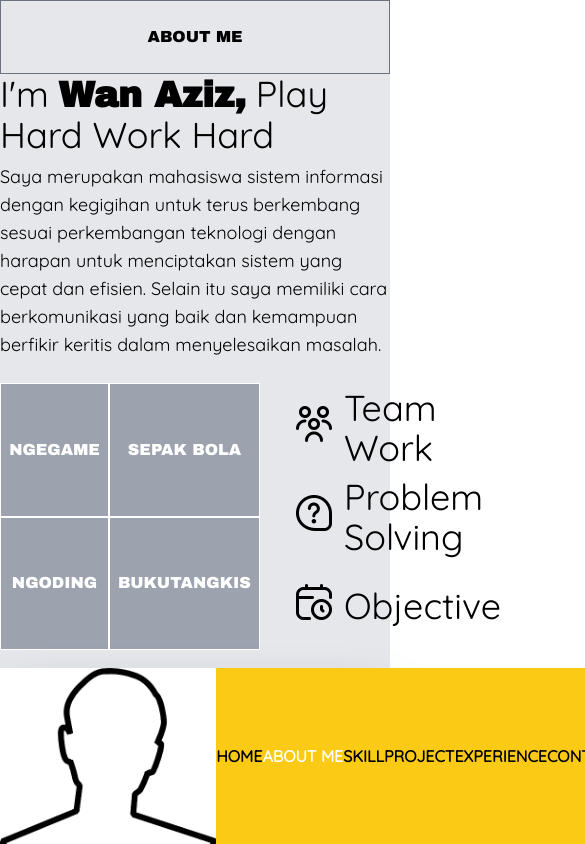
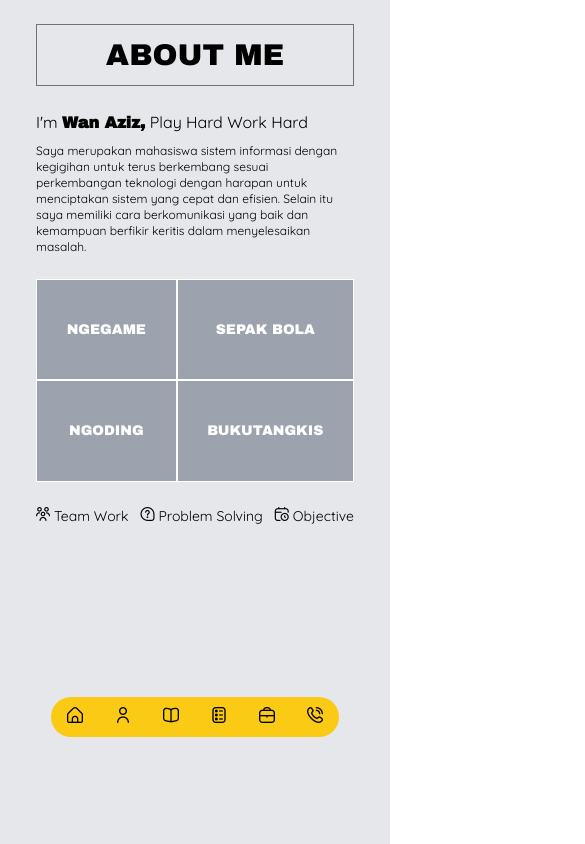
Before and after one commit to BamBoos28/My-Portofolio, a React (Vite) app: page /about in a window 390 px wide. Shown: the top 844 px of the page, 585 px wide, since content can reach past the window. Built offline with nearby package versions, Linux system fonts and the light colour scheme.

Commit message:
responsive  page

```diff
--- a/src/App.jsx
+++ b/src/App.jsx
@@ -9,16 +9,20 @@ import Projext from './page/projext'
 import Work from './page/work'
 import Contact from './page/contact'
 
+import { useMediaQuery } from 'react-responsive'
+
 function App() {
+  const isMobile = useMediaQuery({ query: '(max-width: 640px)' })
+
   return (
     <>
       <Routes>
         <Route path="/" element={<Home />} />
-        <Route path="/about" element={<AboutMe />} />
-        <Route path="/skill" element={<Skill />} />
-        <Route path="/project" element={<Projext />} />
-        <Route path="/experience" element={<Work />} />
-        <Route path="/contact" element={<Contact />} />
+        <Route path="/about" element={<AboutMe navbar={isMobile ? "visible" : "hidden"} sidebar={!isMobile ? "visible" : "hidden"} />} />
+        <Route path="/skill" element={<Skill navbar={isMobile ? "visible" : "hidden"} sidebar={!isMobile ? "visible" : "hidden"}/>} />
+        <Route path="/project" element={<Projext navbar={isMobile ? "visible" : "hidden"} sidebar={!isMobile ? "visible" : "hidden"}/>} />
+        <Route path="/experience" element={<Work navbar={isMobile ? "visible" : "hidden"} sidebar={!isMobile ? "visible" : "hidden"}/>} />
+        <Route path="/contact" element={<Contact navbar={isMobile ? "visible" : "hidden"} sidebar={!isMobile ? "visible" : "hidden"}/>} />
       </Routes>
     </>
   )
--- a/src/comp/header.jsx
+++ b/src/comp/header.jsx
@@ -1,7 +1,7 @@
 export default function ({text}) {
     return (
-        <div className='py-6 2xl:mx-44 md:mx-24 2xl:my-14 md:my-10 xl:h-1/5 flex justify-center items-center border border-1 border-gray-500 '>
-            <h1 className={`md:text-6xl lg:text-8xl 2xl:text-9xl font-hans`}>{text}</h1>
+        <div className='md:py-6 py-3 mx-9 my-6 2xl:mx-44 md:mx-24 2xl:my-14 md:my-10 xl:h-1/5 flex justify-center items-center border border-1 border-gray-500 '>
+            <h1 className={`text-3xl md:text-5xl lg:text-7xl 2xl:text-9xl font-hans`}>{text}</h1>
         </div>
     )
 }
--- a/src/comp/navComp.jsx
+++ b/src/comp/navComp.jsx
@@ -1,9 +1,8 @@
 import { NavLink } from "react-router-dom";
-import { useMediaQuery } from 'react-responsive'
 
 export default function ({ visible = "visible"}) {
     return (
-        <nav className={`z-20 rounded-full ${visible} flex right-0 bg-yellow-300 w-max mt-6`}>
+        <nav className={`z-50 rounded-full ${visible} flex right-0 bg-yellow-300 w-max mt-6`}>
             <NavLink to={'/'} className="py-2">
                 <i className="rounded-full fi px-4 py-2 fi-rr-home duration-300	 hover:bg-yellow-100"></i>
             </NavLink>
--- a/src/comp/sideBar.jsx
+++ b/src/comp/sideBar.jsx
@@ -1,10 +1,10 @@
 import { NavLink } from "react-router-dom"
 
-export default function () {
+export default function ({mobile}) {
     return (
-        <aside className='mt-auto bg-white h-44 w-full flex xl:flex-col  xl:w-1/5 xl:h-screen cursor-default shadow-2xl shadow-gray-500 z-10'>
-            <img src="img/user.png" className="bg-white h-36 xl:h-2/6 h-full object-cover xl:object-contain" alt="" />
-            <div className="xl:h-2/3 w-full flex xl:flex-col items-center justify-around xl:justify-center text-center font-sand xl:text-xl 2xl:text-3xl bg-yellow-300 font-semibold">
+        <aside className={`${mobile} mt-auto bg-white h-44 w-full flex lg:flex-col  lg:w-1/5 lg:h-screen cursor-default shadow-2xl shadow-gray-500 z-10`}>
+            <img src="img/user.png" className="bg-white h-36 lg:h-2/6 h-full object-cover xl:object-contain" alt="" />
+            <div className="lg:h-2/3 w-full flex lg:flex-col items-center justify-around lg:justify-center text-center font-sand xl:text-xl 2xl:text-3xl bg-yellow-300 font-semibold">
                 <NavLink to={'/'} className={({ isActive}) =>
                     isActive ? "text-white" : "hover:text-white duration-300"
                 }>
--- a/src/page/aboutMe.jsx
+++ b/src/page/aboutMe.jsx
@@ -2,45 +2,45 @@ import Sidebar from '../comp/sideBar'
 import Header from '../comp/header'
 import NavComp from '../comp/navComp'
 
-export default function () {
+export default function ({navbar , sidebar}) {
     return (
-        <div className='flex xl:flex-row flex-col-reverse h-screen'>
-            <Sidebar />
-            <section className='h-full xl:w-4/5 bg-gray-200'>
+        <div className='flex lg:flex-row flex-col-reverse h-screen'>
+            <Sidebar mobile={sidebar} />
+            <section className='h-full lg:w-4/5 bg-gray-200'>
                 <Header text={"ABOUT ME"} />
-                <div className='md:mx-24 2xl:mx-44 h-2/3 font-sand'>
-                    <h1 className='text-4xl mb-2'>I'm <strong className='font-hans'>Wan Aziz,</strong> Play Hard Work Hard</h1>
-                    <p className='mb-6 text-lg'>Saya merupakan mahasiswa sistem informasi dengan kegigihan untuk terus berkembang sesuai
+                <div className='md:mx-24 mx-9 2xl:mx-44 h-2/3 font-sand'>
+                    <h1 className='md:text-2xl xl:text-4xl mb-2'>I'm <strong className='font-hans'>Wan Aziz,</strong> Play Hard Work Hard</h1>
+                    <p className='mb-6 text-xs xl:text-lg'>Saya merupakan mahasiswa sistem informasi dengan kegigihan untuk terus berkembang sesuai
                         perkembangan teknologi dengan harapan untuk menciptakan sistem yang cepat dan efisien.
                         Selain itu saya memiliki cara berkomunikasi yang baik dan kemampuan berfikir keritis dalam
                         menyelesaikan masalah.
                     </p>
-                    <div className='flex h-3/5'>
-                        <div className='w-2/3 grid grid-rows-2 grid-flow-col bg-gray-400 text-white xl:text-3xl 2xl:text-5xl font-hans'>
+                    <div className='flex flex-col md:flex-row h-3/5'>
+                        <div className='h-3/5 md:h-auto md:w-2/3 grid grid-rows-2 grid-flow-col bg-gray-400 text-white text-sm xl:text-3xl 2xl:text-5xl font-hans'>
                             <div className='border border-1 border-white flex justify-center items-center hover:bg-gray-800 duration-300'>NGEGAME</div>
                             <div className='border border-1 border-white flex justify-center items-center hover:bg-gray-800 duration-300'>NGODING</div>
                             <div className='border border-1 border-white flex justify-center items-center hover:bg-gray-800 duration-300'>SEPAK BOLA</div>
                             <div className='border border-1 border-white flex justify-center items-center hover:bg-gray-800 duration-300'>BUKUTANGKIS</div>
                         </div>
-                        <div className='w-1/3 text-4xl'>
-                            <div className='flex items-center h-1/3 pl-6'>
-                                <i className="fi px-3 fi-rr-users-alt"></i>
+                        <div className='mt-6 md:mt-0 md:w-1/3 flex md:flex-col text-sm flex-row lg:text-2xl xl:text-4xl gap-3'>
+                            <div className='flex items-center md:h-1/3'>
+                                <i className="fi mr-1 md:mr-3 md:ml-6 fi-rr-users-alt"></i>
                                 <h1>Team Work</h1>
                             </div>
-                            <div className='flex items-center h-1/3 pl-6'>
-                                <i className="fi px-3 fi-rr-comment-question"></i>
+                            <div className='flex items-center md:h-1/3'>
+                                <i className="fi mr-1 md:mr-3 md:ml-6 fi-rr-comment-question"></i>
                                 <h1>Problem Solving </h1>
                             </div>
-                            <div className='flex items-center h-1/3 pl-6'>
-                                <i className="fi px-3 fi-rr-calendar-clock"></i>
+                            <div className='flex items-center md:h-1/3'>
+                                <i className="fi mr-1 md:mr-3 md:ml-6 fi-rr-calendar-clock"></i>
                                 <h1>Objective </h1>
                             </div>
                         </div>
                     </div>
                 </div>
-                {/* <div>
-                    <NavComp visibility />
-                </div> */}
+                <div className='flex justify-center'>
+                    <NavComp visible={navbar} />
+                </div>
             </section>
         </div>
     )
--- a/src/page/projext.jsx
+++ b/src/page/projext.jsx
@@ -1,18 +1,20 @@
 import Sidebar from "../comp/sideBar"
+import NavComp from '../comp/navComp'
 import Header from "../comp/header"
 
-export default function () {
+export default function ({ navbar, sidebar }) {
     return (
-        <>
-            <div className='flex xl:flex-row flex-col-reverse h-screen'>
-                <Sidebar />
-                <section className='h-full xl:w-4/5 bg-gray-200'>
-                    <Header text={"PROJECT"} />
-                    <div className='py-3 px-44 h-2/3 font-sand'>
+        <div className='flex lg:flex-row flex-col-reverse h-screen'>
+            <Sidebar mobile={sidebar} />
+            <section className='h-full lg:w-4/5 bg-gray-200'>
+                <Header text={"PROJECT"} />
+                <div className='py-3 px-44 h-2/3 font-sand'>
 
-                    </div>
-                </section>
-            </div>
-        </>
+                </div>
+                <div className='flex justify-center mt-auto'>
+                    <NavComp visible={navbar} />
+                </div>
+            </section>
+        </div>
     )
 }
```
Also changed, not shown: src/page/contact.jsx (+17 -14 lines), src/page/skill.jsx (+16 -13 lines), src/page/work.jsx (+20 -17 lines).
